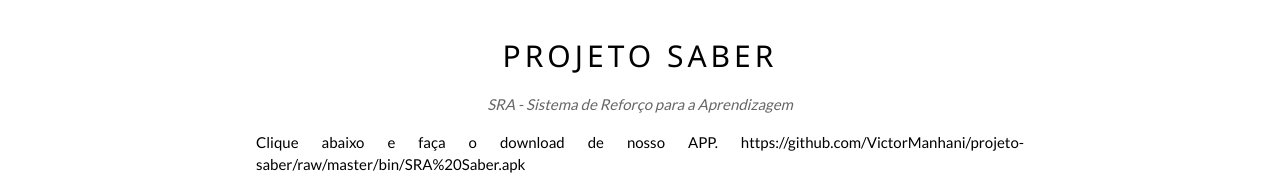
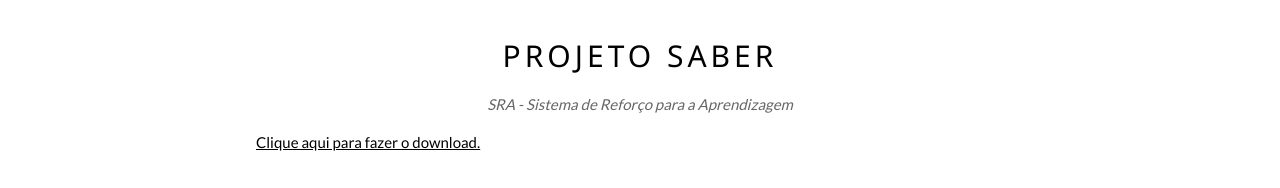
Before and after one commit to VictorManhani/Projeto-Saber, a plain HTML site: page index.html in a window 1280 px wide. Shown: the part 1440-1628 px from the top of the page. Drawn offline with nearby package versions, Linux system fonts and the light colour scheme.

Commit message:
Update index.html

```diff
--- a/index.html
+++ b/index.html
@@ -71,8 +71,7 @@ body {font-family: "Lato", sans-serif}
     <h2 class="w3-wide">PROJETO SABER</h2>
     <p class="w3-opacity"><i>SRA - Sistema de Reforço para a Aprendizagem</i></p>
     <p class="w3-justify">
-      Clique abaixo e faça o download de nosso APP.
-      https://github.com/VictorManhani/projeto-saber/raw/master/bin/SRA%20Saber.apk</p>
+      <a href="https://github.com/VictorManhani/projeto-saber/raw/master/bin/SRA%20Saber.apk" targe="_blank">Clique aqui para fazer o download.</a></p>
     <div class="w3-row w3-padding-32">
       <div class="w3-third">
         <p>Name</p>
```
